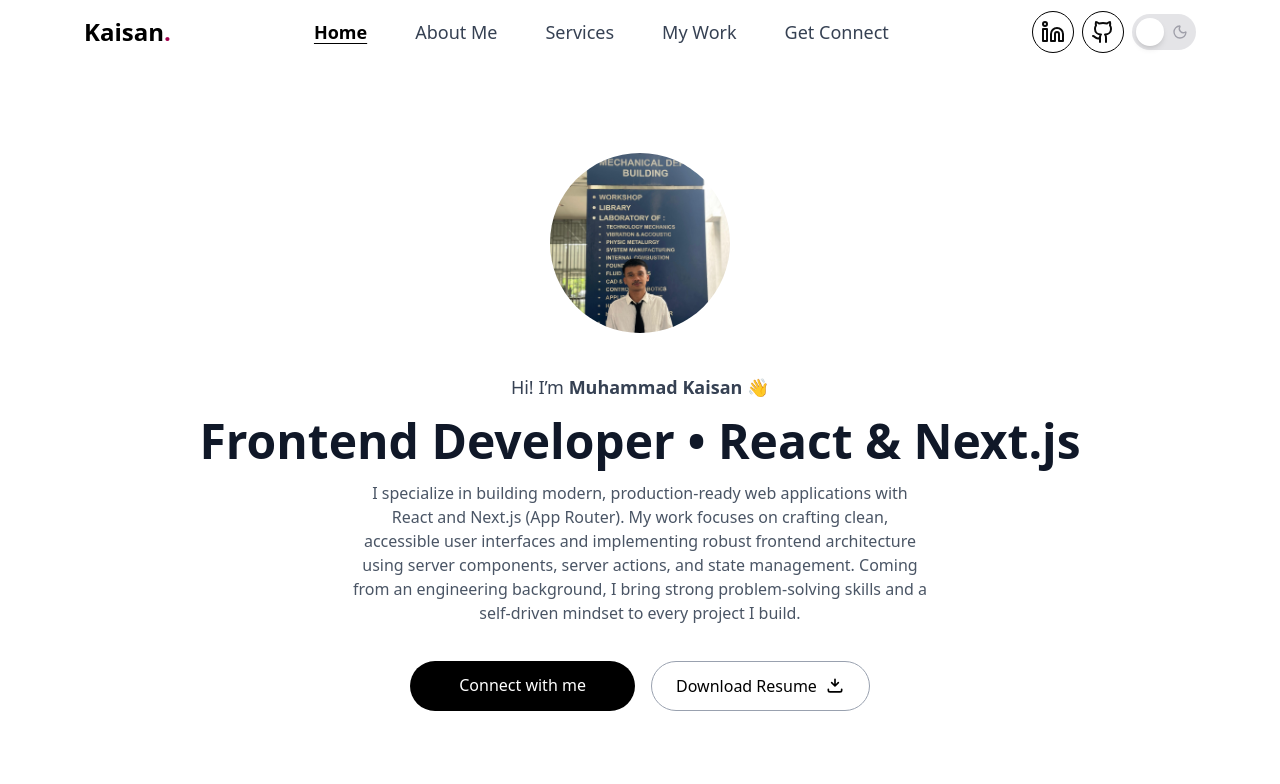
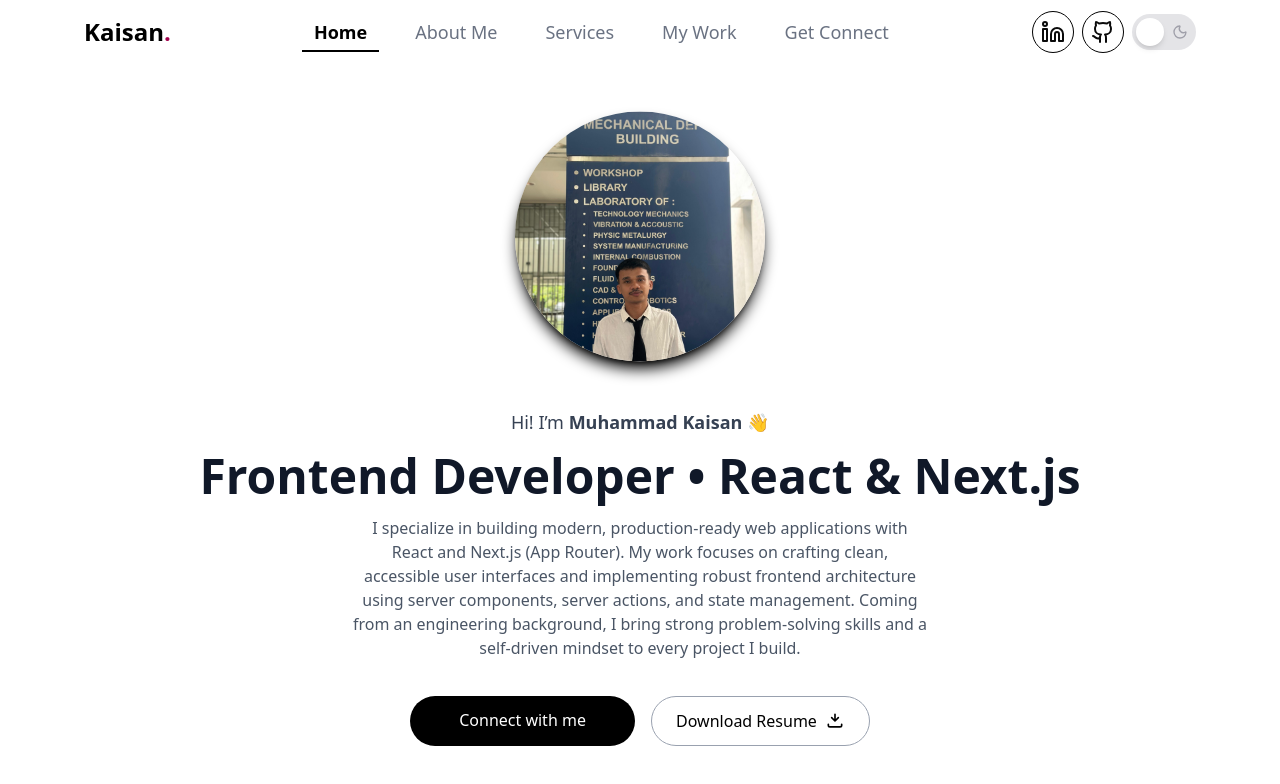
Before and after one commit to Icann09/web-portfolio, a Next.js app: page / in a window 1280 px wide. Shown: the top 784 px of the page. Built offline with nearby package versions, Linux system fonts and the light colour scheme; no server answers.

Commit message:
feat(ui): refine hero image and navbar animation

```diff
--- a/app/layout.tsx
+++ b/app/layout.tsx
@@ -59,7 +59,7 @@
   children: React.ReactNode;
 }>) {
   return (
-    <html lang="en" suppressHydrationWarning>
+    <html lang="en" suppressHydrationWarning className="scroll-smooth">
       <body
         className={`${poppins.variable} font-poppins antialiased`}
       >
--- a/components/Header.tsx
+++ b/components/Header.tsx
@@ -45,16 +45,19 @@
               <a
                 href={`#${link.id}`}
                 aria-current={activeId === link.id ? "true" : undefined}
-                className={`
-                  px-3 py-1 rounded-full
-                  dark:text-white
-                  transition-all duration-300 ease-in-out
-                  ${
-                    activeId === link.id
-                      ? "text-black font-semibold underline underline-offset-4"
-                      : "text-gray-700 hover:text-black"
-                  }
-                `}
+                 className={`
+                    relative px-3 py-1
+                    transition-colors duration-300
+                    after:absolute after:left-0 after:-bottom-1
+                    after:h-[2px] after:w-full after:bg-black dark:after:bg-white
+                    after:scale-x-0 after:origin-left
+                    after:transition-transform after:duration-300
+                    ${
+                      activeId === link.id
+                        ? "after:scale-x-100 text-black dark:text-white font-semibold"
+                        : "after:scale-x-0 text-gray-500  hover:text-black dark:hover:text-white"
+                    }
+                  `}
               >
                 {link.name}
               </a>
--- a/components/Home.tsx
+++ b/components/Home.tsx
@@ -1,16 +1,35 @@
+"use client"
+
 import Image from "next/image";
+import { motion } from "framer-motion";
 
 export default function Home() {
   return (
     <section id="home" className="relative min-h-[calc(100vh-4rem)] flex flex-col justify-center items-center text-center  px-6">
       <div className="flex flex-col items-center justify-center">
-        <Image
-          src="/assets/images/profile.jpeg" // Replace with your profile image path
-          alt="Profile"
-          width={140}
-          height={140}
-          className="rounded-full mb-10 w-32 h-32 sm:w-[140px] sm:h-[140px]  lg:w-[180px] lg:h-[180px] object-cover"
-        />
+        <motion.div
+          initial={{ opacity: 0, y: 20 }}
+          animate={{ opacity: 1, y: 0 }}
+          transition={{ duration: 0.8, ease: "easeOut" }}
+          className="mb-10"
+        >
+          <motion.div
+            animate={{ y: [0, -10, 0] }}
+            transition={{
+              duration: 4,
+              repeat: Infinity,
+              ease: "easeInOut",
+            }}
+          >
+            <Image
+              src="/assets/images/profile.jpeg"
+              alt="Profile"
+              width={140}
+              height={140}
+              className="rounded-full w-32 h-32 sm:w-[140px] sm:h-[140px] lg:w-[250px] lg:h-[250px] object-cover shadow-lg shadow-black dark:shadow-white"
+            />
+          </motion.div>
+        </motion.div>
         <p className="text-lg text-gray-700">
           Hi! I’m <span className="font-semibold">Muhammad Kaisan</span> 👋
         </p>
--- a/package.json
+++ b/package.json
@@ -15,6 +15,7 @@
     "@radix-ui/react-slot": "^1.2.3",
     "class-variance-authority": "^0.7.1",
     "clsx": "^2.1.1",
+    "framer-motion": "^12.31.1",
     "lucide-react": "^0.536.0",
     "next": "^16.1.1",
     "next-theme": "^0.1.5",
```
Also changed, not shown: 1 other file (tests, documents, lock files or other folders).
